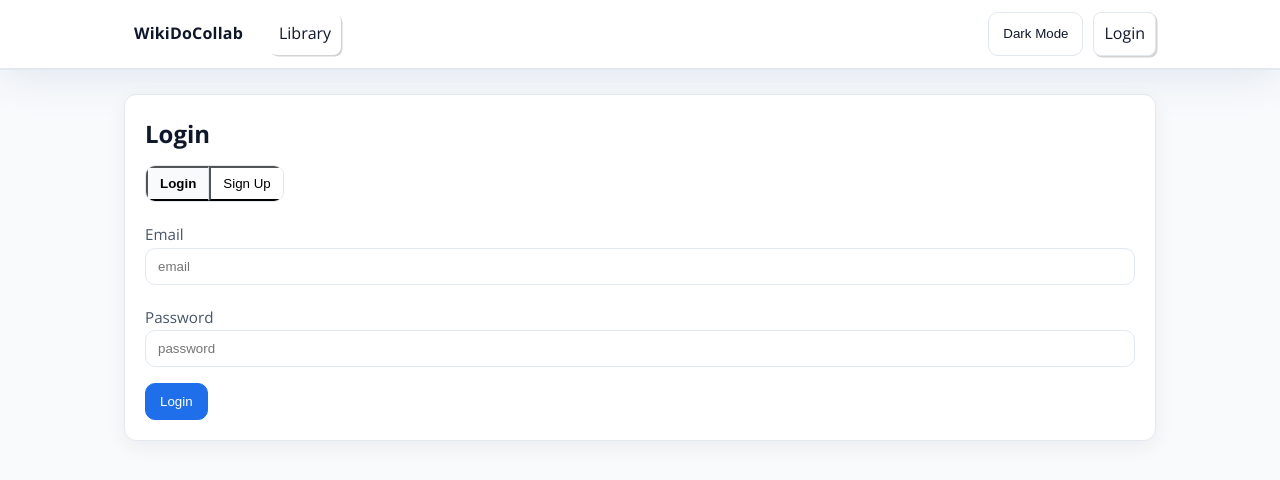
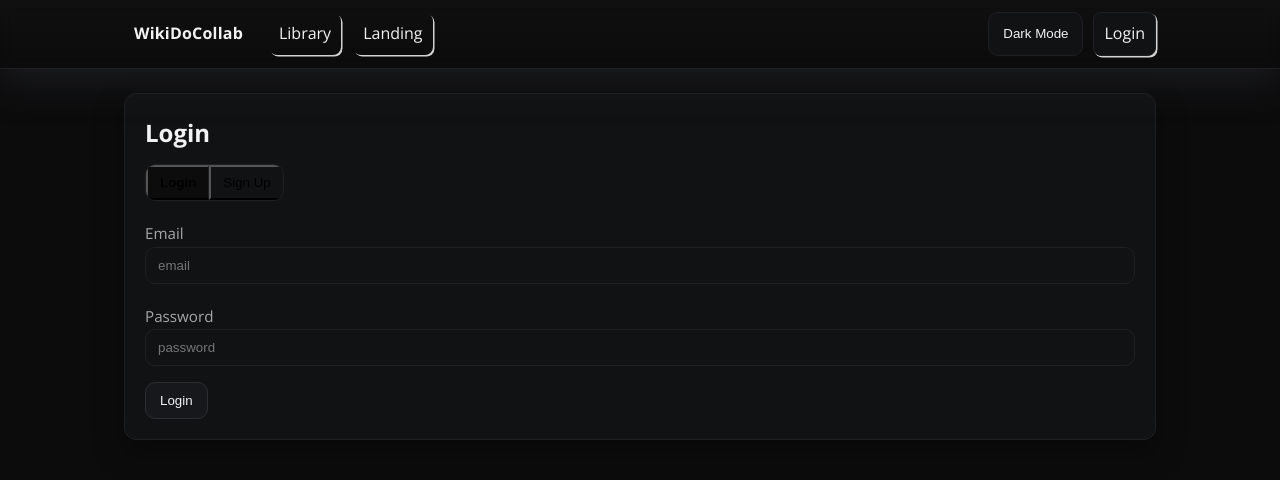
Before and after one commit to ArmaanM08/WikiDoCollab, a React (Vite) app in the folder frontend/: page /login in a window 1280 px wide. Shown: the top 480 px of the page. Built offline with nearby package versions, Linux system fonts and the light colour scheme; no server answers; a web font is replaced by a local one.

Commit message:
Redesigned the website

```diff
--- a/frontend/src/pages/App.jsx
+++ b/frontend/src/pages/App.jsx
@@ -6,6 +6,7 @@ import EditorSession from './EditorSession.jsx';
 import VersionHistory from './VersionHistory.jsx';
 import Profile from './Profile.jsx';
 import Requests from './Requests.jsx';
+import Landing from './Landing.jsx';
 import { AuthProvider, useAuth } from '../auth.jsx';
 
 function Nav() {
@@ -32,8 +33,9 @@ function Nav() {
     <header className="nav">
       <div className="nav-inner">
         <div className="brand"><Link to="/" style={{ textDecoration: 'none', color: 'inherit', transitions: 'none', boxShadow: 'none'}}>WikiDoCollab</Link></div>
-        <nav className="nav-links">
+        <nav className="nav-links fancy">
           <NavLink to="/" end className={({ isActive }) => isActive ? 'active' : ''}>Library</NavLink>
+          <NavLink to="/landing" className={({ isActive }) => isActive ? 'active' : ''}>Landing</NavLink>
           {user && <NavLink to="/profile" className={({ isActive }) => isActive ? 'active' : ''}>Profile</NavLink>}
           {user && <NavLink to="/requests" className={({ isActive }) => isActive ? 'active' : ''}>Requests</NavLink>}
         </nav>
@@ -57,6 +59,7 @@ export default function App() {
       <main className="container">
         <Routes>
           <Route path="/" element={<DocumentLibrary />} />
+          <Route path="/landing" element={<Landing />} />
           <Route path="/login" element={<Login />} />
           <Route path="/profile" element={<Profile />} />
           <Route path="/requests" element={<Requests />} />
--- /dev/null
+++ b/frontend/src/pages/Landing.jsx
@@ -0,0 +1,36 @@
+import React from 'react';
+import { Link, useNavigate } from 'react-router-dom';
+
+export default function Landing() {
+  const navigate = useNavigate();
+  return (
+    <div className="landing">
+      <div className="hero">
+        <div className="hero-content card fade-in">
+          <h1 className="hero-title">Collaborate. Create. Commit.</h1>
+          <p className="hero-sub">A sleek, real‑time docs platform for teams and classmates. Simple to use, powerful under the hood.</p>
+          <div className="hero-actions">
+            <Link className="btn btn-primary btn-lg" to="/login">Get Started</Link>
+            <button className="btn btn-outline btn-lg" onClick={() => navigate('/')}>
+              Browse Documents
+            </button>
+          </div>
+        </div>
+      </div>
+      <div className="features">
+        <div className="feature card slide-up">
+          <h3>Live Collaboration</h3>
+          <p className="item-meta">Edit together with instant updates and conflict‑safe merges.</p>
+        </div>
+        <div className="feature card slide-up" style={{transitionDelay:'0.05s'}}>
+          <h3>Version History</h3>
+          <p className="item-meta">Save snapshots, track changes, and download when needed.</p>
+        </div>
+        <div className="feature card slide-up" style={{transitionDelay:'0.1s'}}>
+          <h3>Permissions</h3>
+          <p className="item-meta">Owners control access with simple requests and approvals.</p>
+        </div>
+      </div>
+    </div>
+  );
+}
--- a/frontend/src/styles.css
+++ b/frontend/src/styles.css
@@ -1,16 +1,17 @@
 /* Design System for WikiDoCollab */
 :root {
-  --bg: #f8fafc; /* slate-50 */
-  --surface: #ffffff;
-  --text: #0f172a; /* slate-900 */
-  --muted: #475569; /* slate-600 */
-  --border: #e2e8f0; /* slate-200 */
-  --primary: #1f6feb; /* GitHub blue */
-  --primary-700: #1b5fd3;
-  --accent: #0ea5e9; /* sky-500 */
+  /* Neutral palette */
+  --bg: #0c0c0d; /* near black */
+  --surface: #111214; /* neutral dark */
+  --text: #f2f2f3; /* near white */
+  --muted: #a6a7aa; /* grey */
+  --border: #1f2023; /* dark border */
+  --primary: #e5e7eb; /* light grey for accents */
+  --primary-700: #d1d5db;
+  --accent: #9ca3af; /* grey accent */
   --success: #16a34a;
   --danger: #dc2626;
-  --shadow: 0 6px 20px rgba(15, 23, 42, 0.06);
+  --shadow: 0 12px 30px rgba(0, 0, 0, 0.35);
 }
 
 /* Base reset */
@@ -52,8 +53,9 @@ p { margin: 0 0 12px; color: var(--muted); }
 
 /* Navigation */
 .nav {
-  background: var(--surface);
-  border-bottom: 2px solid var(--border);
+  background: linear-gradient(180deg, rgba(255,255,255,0.02), rgba(255,255,255,0));
+  border-bottom: 1px solid var(--border);
+  backdrop-filter: blur(6px);
   box-shadow: 0 10px 40px -2px var(--border);
 }
 .nav-inner {
@@ -85,12 +87,26 @@ p { margin: 0 0 12px; color: var(--muted); }
   transform: translateY(5px);
   box-shadow: 1.5px 0px lightgrey;
 }
-.nav a:hover { background: var(--bg); }
+.nav a:hover { background: rgba(255,255,255,0.04); }
 .nav a.active {
-  background: rgba(31, 111, 235, 0.12);
+  position: relative;
   color: var(--primary);
-  border: 1px solid var(--primary);
 }
+.fancy a { position: relative; }
+.fancy a::after {
+  content: '';
+  position: absolute;
+  left: 10px;
+  right: 10px;
+  bottom: 2px;
+  height: 2px;
+  background: var(--primary);
+  border-radius: 2px;
+  transform: scaleX(0);
+  transform-origin: center;
+  transition: transform 220ms ease;
+}
+.fancy a.active::after { transform: scaleX(1); }
 .nav-actions { margin-left: auto; display: flex; gap: 10px; }
 
 /* Forms */
@@ -118,14 +134,15 @@ p { margin: 0 0 12px; color: var(--muted); }
   padding: 10px 14px;
   border-radius: 10px;
   cursor: pointer;
+  transition: transform 120ms ease, box-shadow 180ms ease, background 180ms ease;
 }
-.btn:hover { border-color: #cbd5e1; }
+.btn:hover { border-color: #2b2d31; transform: translateY(-1px); box-shadow: 0 10px 24px rgba(0,0,0,0.35); }
 .btn-primary {
-  background: var(--primary);
-  border-color: var(--primary);
-  color: #fff;
+  background: #16181c;
+  border-color: #2b2d31;
+  color: var(--text);
 }
-.btn-primary:hover { background: var(--primary-700); border-color: var(--primary-700); }
+.btn-primary:hover { background: #1b1e23; }
 .btn-outline { background: transparent; }
 .btn-danger { border-color: var(--danger); color: var(--danger); }
 .btn-danger:hover { background: #fee2e2; }
@@ -151,6 +168,27 @@ p { margin: 0 0 12px; color: var(--muted); }
 /* Toolbar */
 .toolbar { display: flex; gap: 8px; flex-wrap: wrap; margin-bottom: 12px; align-items: center; }
 .status { margin-left: auto; color: var(--muted); }
+
+/* Landing Page */
+.landing { padding: 24px; }
+.hero { display: grid; place-items: center; min-height: 48vh; }
+.hero-title { font-size: 2.4rem; letter-spacing: 0.4px; }
+.hero-sub { margin-top: 8px; }
+.hero-actions { display: flex; gap: 12px; margin-top: 16px; }
+.features { display: grid; grid-template-columns: repeat(auto-fit, minmax(240px, 1fr)); gap: 16px; margin-top: 24px; }
+.feature h3 { margin-bottom: 8px; }
+
+/* Animations */
+.fade-in { animation: fadeIn 480ms ease forwards; opacity: 0; }
+.slide-up { animation: slideUp 520ms ease forwards; opacity: 0; }
+@keyframes fadeIn {
+  from { opacity: 0; transform: translateY(4px); }
+  to { opacity: 1; transform: translateY(0); }
+}
+@keyframes slideUp {
+  from { opacity: 0; transform: translateY(12px); }
+  to { opacity: 1; transform: translateY(0); }
+}
 
 /* Utilities */
 .mt-8 { margin-top: 8px; }
```
